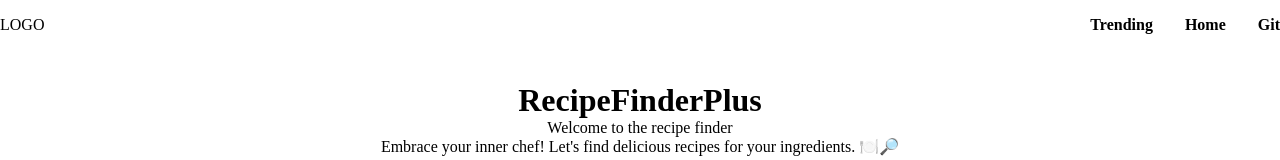
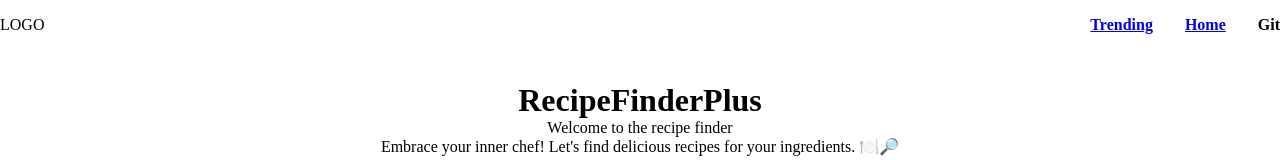
Before and after one commit to modestsp/RecipeFinderPlusClient, a React (Vite) app: page / in a window 1280 px wide. Shown: the top 160 px of the page. Built offline with nearby package versions, Linux system fonts and the light colour scheme.

Commit message:
Added links to trending and home pages

```diff
--- a/src/components/Layout/Header.tsx
+++ b/src/components/Layout/Header.tsx
@@ -1,12 +1,17 @@
 import styles from "../../styles/Layout.module.css";
+import { Link } from "react-router-dom";
 
 const Header = () => {
   return (
     <header className={styles.header}>
       <p>LOGO</p>
       <ul>
-        <li>Trending</li>
-        <li>Home</li>
+        <li>
+          <Link to={"/trending"}>Trending</Link>
+        </li>
+        <li>
+          <Link to={"/"}>Home</Link>
+        </li>
         <li>Git</li>
       </ul>
     </header>
```
